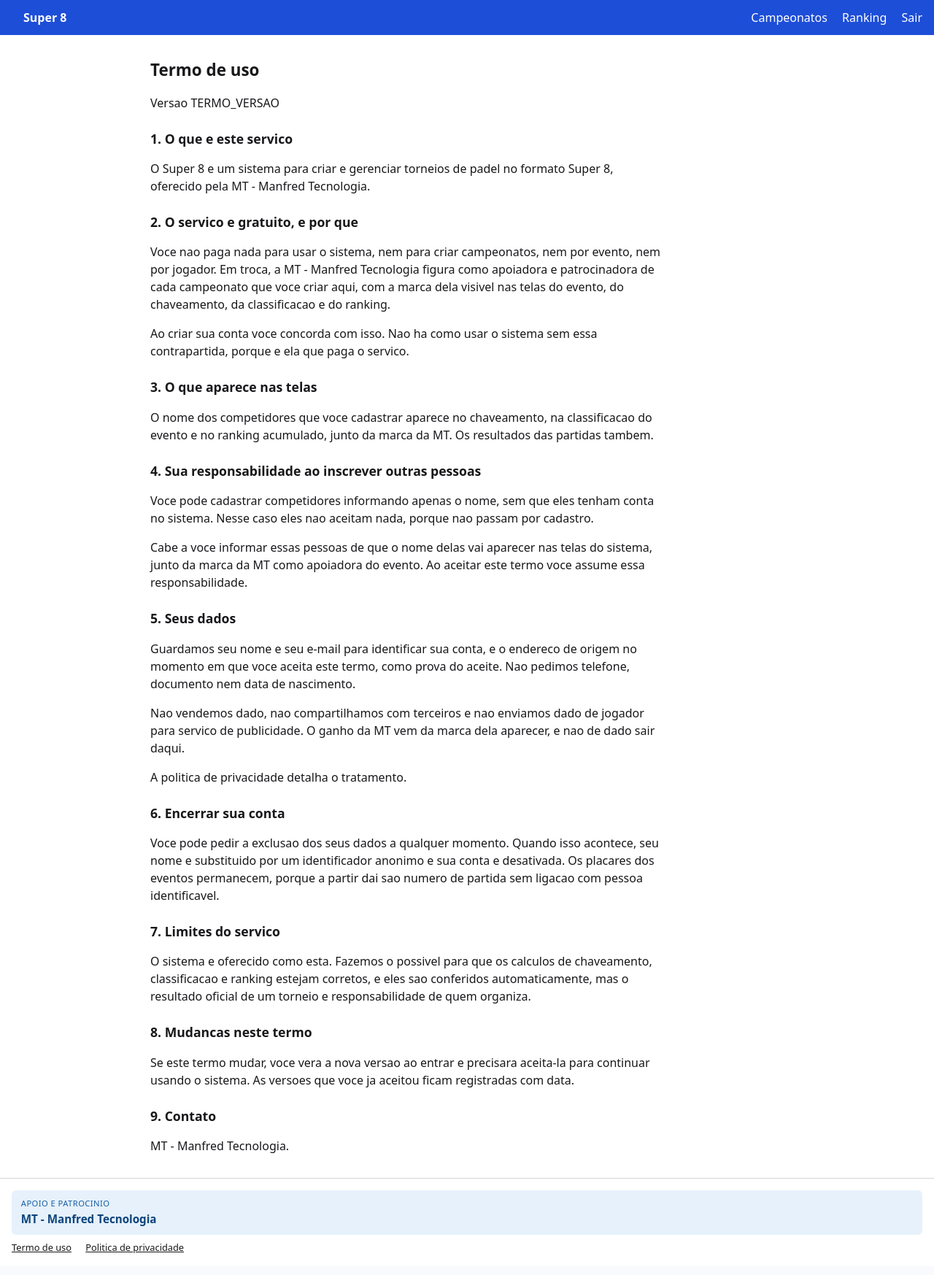
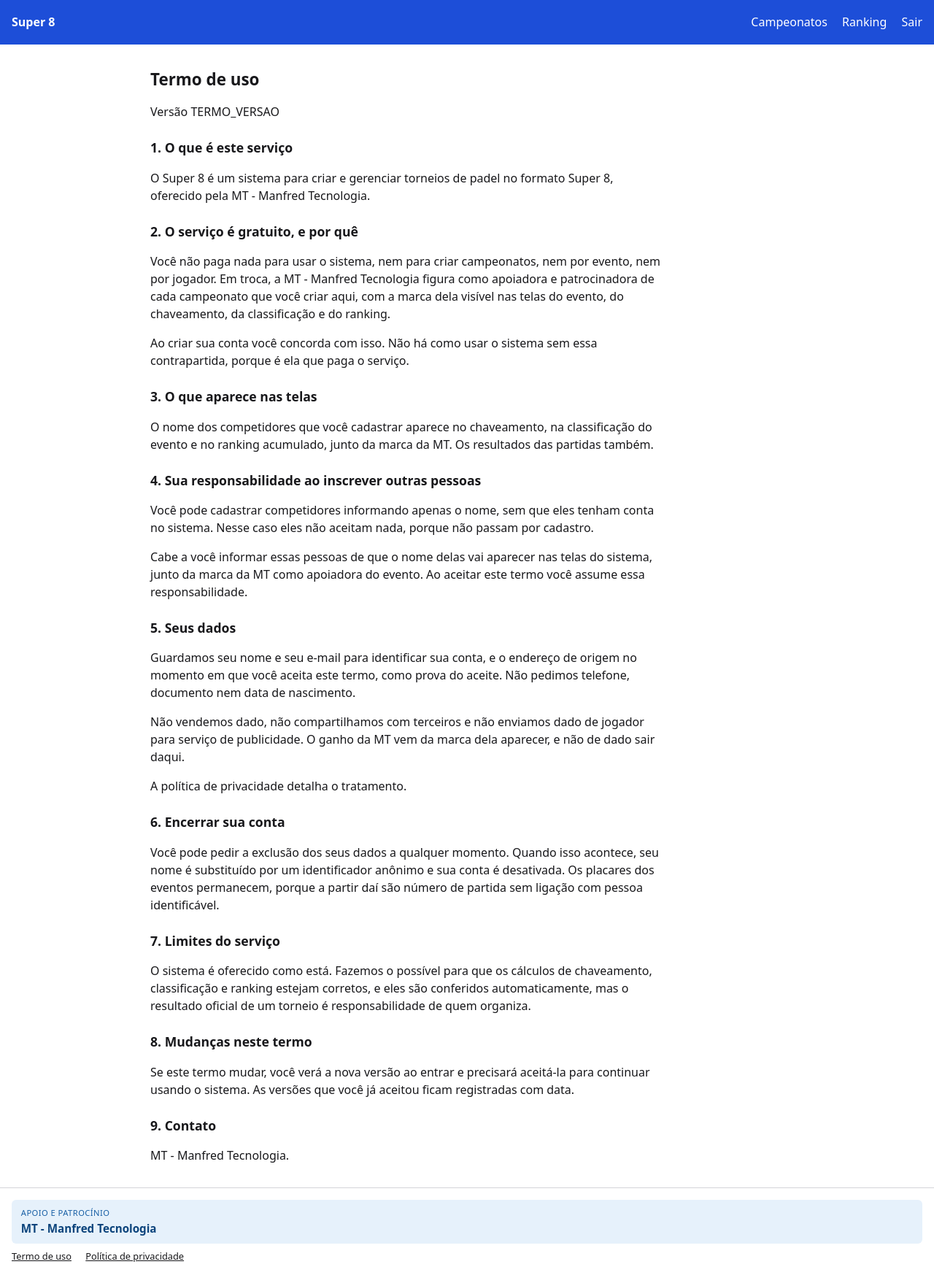
Before and after one commit to manfredjr/super8, a PHP site: page /termo.php in a window 1280 px wide. Shown: the whole page at 73% size. Before the commit the page ends 1717 px from the top, so only its background shows below. Run offline with PHP 8.4, Linux system fonts and the light colour scheme; the visitor is signed in with stand-in values (Sample User, id 1); a stand-in replaces the project's code that opens the database connection; some libraries are stand-ins or nearby versions.

Commit message:
fix: revisao da tarefa 10 - erro de banco cru, bloqueio herdado, formulario que esvazia e acentuacao
- login.php nao mostra mais erro de banco cru: PDOException vira mensagem
  generica na tela e log do erro real no servidor.
- quem se cadastra deixa de herdar bloqueio de tentativa de login anterior
  contra o mesmo e-mail: limparFalhas roda logo apos o commit do cadastro.
- cadastro recusado repovoa nome e e-mail, nunca a senha, nunca o aceite
  pre-marcado, e cada mensagem de erro aparece dentro do formulario a que
  pertence.
- exigirTermoAceito passa a conferir a existencia do par usuario+versao em
  vez da versao mais recente aceita, o que evita redirecionamento sem saida
  se a versao em vigor um dia recuar.
- alvos de toque a 375px: botoes e campos de texto com 44px de altura,
  checkbox do aceite maior, links do menu com area de clique maior.
- texto que o usuario le ganha acentuacao (telas e mensagens de erro,
  inclusive as que vem de excecao em src/Auth.php e src/Validador.php);
  codigo, comentario e commit continuam sem acento.
- marca.php vira funcao (marcaMt), o que permite uma tela usar as duas
  formas da marca da MT ao mesmo tempo; classes de CSS da marca da MT
  renomeadas de marca-* para apoio-*, sem colidir com a marca do Super 8.
- novo helper renderizar() em config/ substitui o bloco repetido de
  ob_start/require/ob_get_clean em cada ponto de entrada.
- css/estilo.css ganha chave de versao na URL para evitar cache antigo, e
  logout.php expira o cookie de sessao com os mesmos parametros do login
  antes de destruir a sessao no servidor.

```diff
--- a/config/acesso.php
+++ b/config/acesso.php
@@ -82,12 +82,23 @@ function exigirLogin(PDO $pdo): array
  * Fica separada de exigirLogin de proposito. Se fosse parte dela, a propria tela
  * de aceite, que tambem exige login, redirecionaria para si mesma para sempre.
  *
- * A comparacao e por igualdade e nunca por ordem: `versao` e texto, e como texto
- * '1.10' e menor que '1.9'.
+ * Confere se o PAR usuario+versao-em-vigor existe em aceites_termo, e nao se
+ * a versao mais recente aceita e igual a em vigor (Auth::versaoAceita). As
+ * duas parecem a mesma pergunta, mas nao sao: se o termo voltar de uma versao
+ * nova para uma antiga (a versao em vigor recuou, por exemplo de '1.1' de
+ * volta para '1.0' a pedido de revisao juridica), quem ja tinha aceitado
+ * '1.0' antes de '1.1' existir teria a versao mais recente aceita igual a
+ * '1.1' - diferente de '1.0' - e cairia num redirecionamento sem saida: a
+ * tela de aceite tentaria regravar '1.0', a UNIQUE KEY uk_user_versao
+ * recusaria por ja existir, e a versao mais recente aceita continuaria
+ * sendo '1.1' para sempre. Perguntar "esse par existe?" em vez de "qual foi
+ * o ultimo?" nao tem esse problema.
  */
 function exigirTermoAceito(PDO $pdo, array $usuario): void
 {
-    if (Auth::versaoAceita($pdo, (int) $usuario['id']) === TERMO_VERSAO) {
+    $busca = $pdo->prepare('SELECT 1 FROM aceites_termo WHERE user_id = ? AND versao = ? LIMIT 1');
+    $busca->execute([(int) $usuario['id'], TERMO_VERSAO]);
+    if ($busca->fetch() !== false) {
         return;
     }
 
--- a/config/config.exemplo.php
+++ b/config/config.exemplo.php
@@ -15,3 +15,8 @@ const COOKIE_SEGURO = false;
 // A comparacao e por igualdade e nunca por ordem: como string, '1.10' e menor que
 // '1.9', e um numero de versao maior passaria por desatualizado.
 const TERMO_VERSAO = '1.0';
+
+// Chave de cache dos arquivos estaticos (css/js). Muda a cada alteracao de
+// public/css/estilo.css para o navegador buscar a versao nova em vez de
+// segurar a folha antiga em cache.
+const VERSAO_ESTATICO = '1';
--- /dev/null
+++ b/config/renderizar.php
@@ -0,0 +1,28 @@
+<?php
+
+/**
+ * Monta uma tela dentro do layout padrao. Substitui os quatro passos que
+ * cada ponto de entrada repetia (ob_start, require da view, ob_get_clean,
+ * require do layout): eram quatro linhas identicas em cada arquivo, e ja
+ * sao varios pontos de entrada. O bloco try/finally garante que o buffer
+ * fecha mesmo se a view lancar excecao - sem isso, uma excecao no meio da
+ * view deixaria ob_start() aberto e o buffer vazando para a proxima saida.
+ *
+ * Cada chave de $dados vira uma variavel local dentro da view, pelo mesmo
+ * nome. $marcaDiscreta segue para o layout (que decide qual forma da marca
+ * da MT desenhar no rodape); a view pode tambem chamar marcaMt() diretamente
+ * no meio do conteudo quando precisar das duas formas na mesma tela.
+ */
+function renderizar(string $view, string $titulo, array $dados = [], bool $marcaDiscreta = false): void
+{
+    extract($dados);
+
+    ob_start();
+    try {
+        require __DIR__ . '/../views/' . $view . '.php';
+    } finally {
+        $conteudo = ob_get_clean();
+    }
+
+    require __DIR__ . '/../views/layout.php';
+}
--- a/public/cabecalho.php
+++ b/public/cabecalho.php
@@ -4,6 +4,7 @@ require_once __DIR__ . '/../config/sessao.php';
 require_once __DIR__ . '/../config/csrf.php';
 require_once __DIR__ . '/../config/acesso.php';
 require_once __DIR__ . '/../config/db.php';
+require_once __DIR__ . '/../config/renderizar.php';
 require_once __DIR__ . '/../src/Validador.php';
 require_once __DIR__ . '/../src/Rodizio.php';
 require_once __DIR__ . '/../src/Sorteio.php';
--- a/public/css/estilo.css
+++ b/public/css/estilo.css
@@ -5,7 +5,8 @@ body { margin: 0; font: 16px/1.5 system-ui, sans-serif; color: var(--texto); bac
        display: flex; flex-direction: column; min-height: 100vh; }
 .topo { display: flex; justify-content: space-between; align-items: center; gap: 1rem;
         padding: .75rem 1rem; background: var(--azul); color: #fff; }
-.topo a { color: #fff; text-decoration: none; margin-left: 1rem; }
+.topo a { color: #fff; text-decoration: none; }
+.topo nav a { margin-left: 1rem; display: inline-block; padding: .4rem 0; }
 .marca { font-weight: 700; margin: 0; }
 main { flex: 1; width: 100%; max-width: 900px; margin: 0 auto; padding: 1rem; }
 h1 { font-size: 1.4rem; }
@@ -13,7 +14,14 @@ form { display: grid; gap: .75rem; max-width: 460px; }
 label { display: grid; gap: .25rem; font-size: .9rem; }
 label.linha { display: flex; align-items: flex-start; gap: .5rem; font-size: .9rem; }
 label.linha input { width: auto; margin-top: .2rem; }
+/* label.linha e flex row: sem flex-basis proprio, o item filho que e um
+   controle nativo (o checkbox) resolve a largura do eixo principal pelo
+   tamanho intrinseco do widget do sistema operacional, nao pelo valor de
+   width abaixo - width sozinho muda a altura (eixo transversal) mas nao a
+   largura. flex trava o eixo principal no tamanho pedido. */
+label.linha input[type="checkbox"] { width: 1.25rem; height: 1.25rem; flex: 0 0 1.25rem; }
 input, select, textarea { padding: .6rem; font-size: 1rem; border: 1px solid var(--borda); border-radius: 6px; }
+input:not([type="checkbox"]), select, textarea, button { min-height: 44px; }
 button { padding: .7rem 1rem; font-size: 1rem; border: 0; border-radius: 6px;
          background: var(--azul); color: #fff; cursor: pointer; }
 button.secundario { background: var(--cinza); color: var(--texto); }
@@ -28,9 +36,9 @@ th, td { padding: .5rem; border-bottom: 1px solid var(--borda); text-align: left
 .rodape { border-top: 1px solid var(--borda); padding: 1rem; }
 .rodape-links { margin: .5rem 0 0; font-size: .8rem; }
 .rodape-links a { color: var(--texto); margin-right: 1rem; }
-.marca-discreta { margin: 0; font-size: .8rem; color: #52525b; }
-.marca-apoio { display: flex; flex-direction: column; gap: .1rem; padding: .6rem .8rem;
+.apoio-discreta { margin: 0; font-size: .8rem; color: #52525b; }
+.apoio-destacada { display: flex; flex-direction: column; gap: .1rem; padding: .6rem .8rem;
                background: var(--apoio-fundo); border-radius: 6px; }
-.marca-rotulo { font-size: .7rem; text-transform: uppercase; letter-spacing: .04em; color: #185fa5; }
-.marca-nome { font-size: .95rem; color: var(--apoio-texto); }
+.apoio-rotulo { font-size: .7rem; text-transform: uppercase; letter-spacing: .04em; color: #185fa5; }
+.apoio-nome { font-size: .95rem; color: var(--apoio-texto); }
 @media (max-width: 600px) { main { padding: .75rem; } .placar input { width: 3.4rem; } }
--- a/public/privacidade.php
+++ b/public/privacidade.php
@@ -2,8 +2,4 @@
 
 require __DIR__ . '/cabecalho.php';
 
-$titulo = 'Politica de privacidade';
-ob_start();
-require __DIR__ . '/../views/privacidade.php';
-$conteudo = ob_get_clean();
-require __DIR__ . '/../views/layout.php';
+renderizar('privacidade', 'Política de privacidade');
--- a/public/termo.php
+++ b/public/termo.php
@@ -2,9 +2,4 @@
 
 require __DIR__ . '/cabecalho.php';
 
-$versao = TERMO_VERSAO;
-$titulo = 'Termo de uso';
-ob_start();
-require __DIR__ . '/../views/termo.php';
-$conteudo = ob_get_clean();
-require __DIR__ . '/../views/layout.php';
+renderizar('termo', 'Termo de uso', ['versao' => TERMO_VERSAO]);
--- a/src/Auth.php
+++ b/src/Auth.php
@@ -35,17 +35,17 @@ final class Auth
             throw new InvalidArgumentException('Informe o nome.');
         }
         if (mb_strlen($nome) > 120) {
-            throw new InvalidArgumentException('O nome pode ter no maximo 120 caracteres.');
+            throw new InvalidArgumentException('O nome pode ter no máximo 120 caracteres.');
         }
         if (!filter_var($email, FILTER_VALIDATE_EMAIL)) {
-            throw new InvalidArgumentException('E-mail invalido.');
+            throw new InvalidArgumentException('E-mail inválido.');
         }
         // A coluna users.email e VARCHAR(160). Sem essa checagem o banco corta o
         // endereco em silencio (o servidor nao roda em modo estrito), o cadastro
         // parece dar certo e o usuario nunca mais consegue entrar com o e-mail
         // que digitou.
         if (mb_strlen($email) > 160) {
-            throw new InvalidArgumentException('O e-mail pode ter no maximo 160 caracteres.');
+            throw new InvalidArgumentException('O e-mail pode ter no máximo 160 caracteres.');
         }
         if (mb_strlen($senha) < 8) {
             throw new InvalidArgumentException('A senha precisa de pelo menos 8 caracteres.');
@@ -57,7 +57,7 @@ final class Auth
             // Duplicidade e estado do banco que recusa a operacao, nao valor
             // mal formado que quem chama poderia ter validado sozinho: pela
             // regra do topo do arquivo, e RuntimeException.
-            throw new RuntimeException('Ja existe conta com esse e-mail.');
+            throw new RuntimeException('Já existe conta com esse e-mail.');
         }
 
         $insere = $pdo->prepare(
@@ -75,7 +75,7 @@ final class Auth
             // o e-mail duplicado, entao a mensagem continua a mesma do caminho
             // normal.
             if ($excecao->getCode() === '23000') {
-                throw new RuntimeException('Ja existe conta com esse e-mail.');
+                throw new RuntimeException('Já existe conta com esse e-mail.');
             }
             throw $excecao;
         }
--- a/src/Validador.php
+++ b/src/Validador.php
@@ -40,7 +40,7 @@ final class Validador
             throw new InvalidArgumentException('Preencha este campo.');
         }
         if (mb_strlen($valor) > $limite) {
-            throw new InvalidArgumentException("Este campo pode ter no maximo {$limite} caracteres.");
+            throw new InvalidArgumentException("Este campo pode ter no máximo {$limite} caracteres.");
         }
 
         return $valor;
@@ -58,7 +58,7 @@ final class Validador
             return null;
         }
         if (mb_strlen($valor) > $limite) {
-            throw new InvalidArgumentException("Este campo pode ter no maximo {$limite} caracteres.");
+            throw new InvalidArgumentException("Este campo pode ter no máximo {$limite} caracteres.");
         }
 
         return $valor;
--- a/testes/teste_auth.php
+++ b/testes/teste_auth.php
@@ -132,7 +132,7 @@ try {
     } catch (RuntimeException $excecao) {
         $erro = $excecao->getMessage();
     }
-    Teste::igual('Ja existe conta com esse e-mail.', $erro, 'corrida de cadastro: quem perde recebe a mesma mensagem de e-mail duplicado, nao um erro de banco cru');
+    Teste::igual('Já existe conta com esse e-mail.', $erro, 'corrida de cadastro: quem perde recebe a mesma mensagem de e-mail duplicado, nao um erro de banco cru');
 
     // Usuario com senha_hash nulo (por exemplo, cadastrado via login social)
     // nao pode autenticar por senha. password_verify(x, null) tambem devolve
--- a/views/layout.php
+++ b/views/layout.php
@@ -2,6 +2,7 @@
 /** @var string $titulo */
 /** @var string $conteudo */
 /** @var bool|null $marcaDiscreta */
+require_once __DIR__ . '/marca.php';
 ?>
 <!doctype html>
 <html lang="pt-br">
@@ -9,7 +10,7 @@
 <meta charset="utf-8">
 <meta name="viewport" content="width=device-width, initial-scale=1">
 <title><?= e($titulo) ?> - Super 8</title>
-<link rel="stylesheet" href="css/estilo.css">
+<link rel="stylesheet" href="css/estilo.css?v=<?= e(VERSAO_ESTATICO) ?>">
 </head>
 <body>
 <header class="topo">
@@ -27,10 +28,10 @@
   <?= $conteudo ?>
 </main>
 <footer class="rodape">
-  <?php require __DIR__ . '/marca.php'; ?>
+  <?php marcaMt($marcaDiscreta ?? false); ?>
   <p class="rodape-links">
     <a href="termo.php">Termo de uso</a>
-    <a href="privacidade.php">Politica de privacidade</a>
+    <a href="privacidade.php">Política de privacidade</a>
   </p>
 </footer>
 </body>
--- a/views/marca.php
+++ b/views/marca.php
@@ -14,18 +14,27 @@
  * - destacada: classificacao e ranking, que circulam no grupo depois do
  *   torneio. E onde a publicidade de fato trabalha.
  *
+ * E funcao, e nao um require solto, porque uma unica tela pode precisar das
+ * duas formas ao mesmo tempo - a classificacao, por exemplo, quer a marca
+ * discreta no rodape de sempre E a marca destacada acima da tabela. Uma
+ * variavel de escopo ambiente so da conta de uma forma por tela; a funcao
+ * aceita o argumento em cada chamada.
+ *
  * Enquanto nao houver arquivo de logotipo, a marca e texto. Trocar por imagem
- * e mudar so este arquivo.
- *
- * @var bool $marcaDiscreta definido pelo ponto de entrada; ausente vale destacada
+ * e mudar so esta funcao.
  */
-$discreta = isset($marcaDiscreta) && $marcaDiscreta === true;
-?>
-<?php if ($discreta): ?>
-  <p class="marca-discreta">Apoio <strong>MT - Manfred Tecnologia</strong></p>
-<?php else: ?>
-  <div class="marca-apoio">
-    <span class="marca-rotulo">Apoio e patrocinio</span>
-    <strong class="marca-nome">MT - Manfred Tecnologia</strong>
-  </div>
-<?php endif; ?>
+function marcaMt(bool $discreta = false): void
+{
+    if ($discreta) {
+        ?>
+        <p class="apoio-discreta">Apoio <strong>MT - Manfred Tecnologia</strong></p>
+        <?php
+        return;
+    }
+    ?>
+    <div class="apoio-destacada">
+      <span class="apoio-rotulo">Apoio e patrocínio</span>
+      <strong class="apoio-nome">MT - Manfred Tecnologia</strong>
+    </div>
+    <?php
+}
--- a/views/termo.php
+++ b/views/termo.php
@@ -1,34 +1,34 @@
 <?php /** @var string $versao */ ?>
 <div class="documento">
-<p>Versao <?= e($versao) ?></p>
+<p>Versão <?= e($versao) ?></p>
 
-<h2>1. O que e este servico</h2>
-<p>O Super 8 e um sistema para criar e gerenciar torneios de padel no formato Super 8, oferecido pela MT - Manfred Tecnologia.</p>
+<h2>1. O que é este serviço</h2>
+<p>O Super 8 é um sistema para criar e gerenciar torneios de padel no formato Super 8, oferecido pela MT - Manfred Tecnologia.</p>
 
-<h2>2. O servico e gratuito, e por que</h2>
-<p>Voce nao paga nada para usar o sistema, nem para criar campeonatos, nem por evento, nem por jogador. Em troca, a MT - Manfred Tecnologia figura como apoiadora e patrocinadora de cada campeonato que voce criar aqui, com a marca dela visivel nas telas do evento, do chaveamento, da classificacao e do ranking.</p>
-<p>Ao criar sua conta voce concorda com isso. Nao ha como usar o sistema sem essa contrapartida, porque e ela que paga o servico.</p>
+<h2>2. O serviço é gratuito, e por quê</h2>
+<p>Você não paga nada para usar o sistema, nem para criar campeonatos, nem por evento, nem por jogador. Em troca, a MT - Manfred Tecnologia figura como apoiadora e patrocinadora de cada campeonato que você criar aqui, com a marca dela visível nas telas do evento, do chaveamento, da classificação e do ranking.</p>
+<p>Ao criar sua conta você concorda com isso. Não há como usar o sistema sem essa contrapartida, porque é ela que paga o serviço.</p>
 
 <h2>3. O que aparece nas telas</h2>
-<p>O nome dos competidores que voce cadastrar aparece no chaveamento, na classificacao do evento e no ranking acumulado, junto da marca da MT. Os resultados das partidas tambem.</p>
+<p>O nome dos competidores que você cadastrar aparece no chaveamento, na classificação do evento e no ranking acumulado, junto da marca da MT. Os resultados das partidas também.</p>
 
 <h2>4. Sua responsabilidade ao inscrever outras pessoas</h2>
-<p>Voce pode cadastrar competidores informando apenas o nome, sem que eles tenham conta no sistema. Nesse caso eles nao aceitam nada, porque nao passam por cadastro.</p>
-<p>Cabe a voce informar essas pessoas de que o nome delas vai aparecer nas telas do sistema, junto da marca da MT como apoiadora do evento. Ao aceitar este termo voce assume essa responsabilidade.</p>
+<p>Você pode cadastrar competidores informando apenas o nome, sem que eles tenham conta no sistema. Nesse caso eles não aceitam nada, porque não passam por cadastro.</p>
+<p>Cabe a você informar essas pessoas de que o nome delas vai aparecer nas telas do sistema, junto da marca da MT como apoiadora do evento. Ao aceitar este termo você assume essa responsabilidade.</p>
 
 <h2>5. Seus dados</h2>
-<p>Guardamos seu nome e seu e-mail para identificar sua conta, e o endereco de origem no momento em que voce aceita este termo, como prova do aceite. Nao pedimos telefone, documento nem data de nascimento.</p>
-<p>Nao vendemos dado, nao compartilhamos com terceiros e nao enviamos dado de jogador para servico de publicidade. O ganho da MT vem da marca dela aparecer, e nao de dado sair daqui.</p>
-<p>A politica de privacidade detalha o tratamento.</p>
+<p>Guardamos seu nome e seu e-mail para identificar sua conta, e o endereço de origem no momento em que você aceita este termo, como prova do aceite. Não pedimos telefone, documento nem data de nascimento.</p>
+<p>Não vendemos dado, não compartilhamos com terceiros e não enviamos dado de jogador para serviço de publicidade. O ganho da MT vem da marca dela aparecer, e não de dado sair daqui.</p>
+<p>A política de privacidade detalha o tratamento.</p>
 
 <h2>6. Encerrar sua conta</h2>
-<p>Voce pode pedir a exclusao dos seus dados a qualquer momento. Quando isso acontece, seu nome e substituido por um identificador anonimo e sua conta e desativada. Os placares dos eventos permanecem, porque a partir dai sao numero de partida sem ligacao com pessoa identificavel.</p>
+<p>Você pode pedir a exclusão dos seus dados a qualquer momento. Quando isso acontece, seu nome é substituído por um identificador anônimo e sua conta é desativada. Os placares dos eventos permanecem, porque a partir daí são número de partida sem ligação com pessoa identificável.</p>
 
-<h2>7. Limites do servico</h2>
-<p>O sistema e oferecido como esta. Fazemos o possivel para que os calculos de chaveamento, classificacao e ranking estejam corretos, e eles sao conferidos automaticamente, mas o resultado oficial de um torneio e responsabilidade de quem organiza.</p>
+<h2>7. Limites do serviço</h2>
+<p>O sistema é oferecido como está. Fazemos o possível para que os cálculos de chaveamento, classificação e ranking estejam corretos, e eles são conferidos automaticamente, mas o resultado oficial de um torneio é responsabilidade de quem organiza.</p>
 
-<h2>8. Mudancas neste termo</h2>
-<p>Se este termo mudar, voce vera a nova versao ao entrar e precisara aceita-la para continuar usando o sistema. As versoes que voce ja aceitou ficam registradas com data.</p>
+<h2>8. Mudanças neste termo</h2>
+<p>Se este termo mudar, você verá a nova versão ao entrar e precisará aceitá-la para continuar usando o sistema. As versões que você já aceitou ficam registradas com data.</p>
 
 <h2>9. Contato</h2>
 <p>MT - Manfred Tecnologia.</p>
```
Also changed, not shown: public/login.php (+61 -13 lines), public/logout.php (+17 -0 lines), views/login.php (+12 -8 lines), views/privacidade.php (+8 -8 lines).
